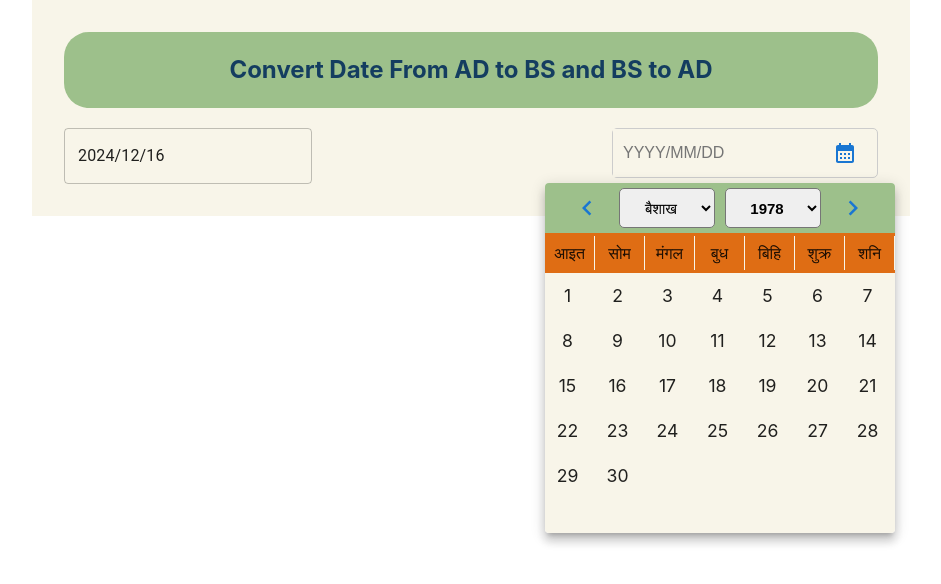
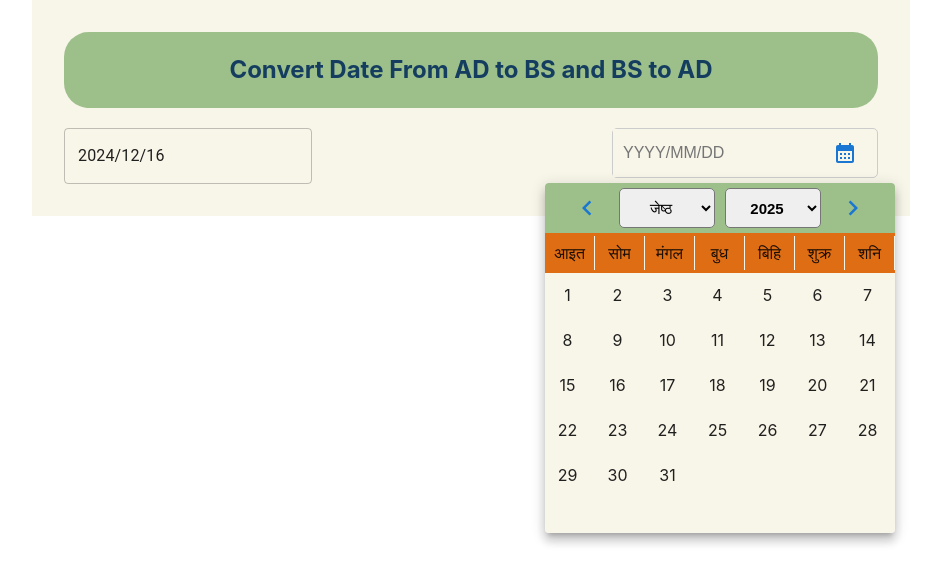
Before and after one commit to bipin-Pariyar2003/Nepali-Date-Picker, a React (Vite) app: page / in a window 1280 px wide. Both pictures are taken after a click on the button 1014 px from the left and 153 px from the top of the page. Shown: the top 584 px of the page, without its empty margins (169-1110 px from the left). Built offline with nearby package versions, Linux system fonts and the light colour scheme.

Commit message:
accessed actual days for selected yr and mnth

```diff
--- a/src/Components/DatePickerUI/index.jsx
+++ b/src/Components/DatePickerUI/index.jsx
@@ -6,23 +6,38 @@ import KeyboardArrowRightIcon from "@mui/icons-material/KeyboardArrowRight";
 import KeyboardArrowLeftIcon from "@mui/icons-material/KeyboardArrowLeft";
 import { calendar_data } from "../../assets/RNepaliCalendar/data";
 import "./index.css";
+import { useState } from "react";
+// import getDaysInMonth from "../../assets/RNepaliCalendar/index";
+import RNepaliCalendar from "../../assets/RNepaliCalendar";
+
 export default function DatePickerUI({ anchorEl, handleClose }) {
+  // creating object of RNepaliCalendar
+  const nepaliCalendar = new RNepaliCalendar();
   const open = Boolean(anchorEl);
   const id = open ? "date-picker-popover" : undefined;
+
+  //creating state for year and month
+  const [selectedMonth, setSelectedMonth] = useState(new Date().getMonth() + 1);
+  const [selectedYear, setSelectedYear] = useState(new Date().getFullYear());
   // creating static date for layout
-  const dateGatey = Array.from({ length: 30 }, (_, i) => i + 1);
-  // let [selectedMonth, setSelectedMonth] = React.useState("");
+  // const dateGatey = Array.from({ length: 30 }, (_, i) => i + 1);
+  //calculate days of month
+  console.log("selected month: ", selectedMonth);
+  console.log("selected year: ", selectedYear);
 
-  // //handling pre btn
+  const dateGatey = Array.from(
+    { length: nepaliCalendar.getDaysInMonth(selectedYear, selectedMonth) },
+    (_, i) => i + 1
+  );
 
-  // const handlePreBtn = () => {
-
-  //   setSelectedMonth(selectedMonth--);
-  // };
-  //handling next btn
-  // const handleNextBtn = () => {
-  //   setSelectedMonth(selectedMonth++);
-  // };
+  //handling date change
+  const handleYearChange = (event) => {
+    setSelectedYear(Number(event.target.value));
+  };
+  //handling month change
+  const handleMonthChange = (event) => {
+    setSelectedMonth(Number(event.target.value));
+  };
   return (
     <>
       <Popover
@@ -66,6 +81,8 @@ export default function DatePickerUI({ anchorEl, handleClose }) {
             >
               <KeyboardArrowLeftIcon sx={{ fontSize: 30 }} />
             </Button>
+
+            {/* selecting MONTH  */}
             <select
               name="months"
               id="months"
@@ -78,11 +95,13 @@ export default function DatePickerUI({ anchorEl, handleClose }) {
                 fontWeight: "bold",
                 cursor: "pointer",
               }}
+              onChange={handleMonthChange}
+              value={selectedMonth}
             >
               {np.monthName.full.map((name, index) => {
                 return (
                   <React.Fragment key={index}>
-                    <option>{name}</option>
+                    <option value={index + 1}>{name}</option>
                   </React.Fragment>
                 );
               })}
@@ -102,11 +121,13 @@ export default function DatePickerUI({ anchorEl, handleClose }) {
                 marginLeft: "10px",
                 cursor: "pointer",
               }}
+              onChange={handleYearChange}
+              value={selectedYear}
             >
               {Object.keys(calendar_data).map((year, index) => {
                 return (
                   <React.Fragment key={index}>
-                    <option value="">{year}</option>
+                    <option value={year}>{year}</option>
                   </React.Fragment>
                 );
               })}
@@ -172,11 +193,10 @@ export default function DatePickerUI({ anchorEl, handleClose }) {
                         textAlign: "center",
                         padding: "10px",
                         borderRadius: "50%",
-                        cursor: "default",
+
                         height: "25px",
                         width: "25px",
                         cursor: "pointer",
-                        fontSize: "1.1rem",
                       }}
                     >
                       {date}
--- a/src/Views/Home/index.jsx
+++ b/src/Views/Home/index.jsx
@@ -12,6 +12,7 @@ const Home = () => {
           borderRadius: "25px",
           alignItems: "center",
           justifyContent: "center",
+          cursor: "default",
         }}
       >
         <h2>Convert Date From AD to BS and BS to AD</h2>
```
Also changed, not shown: src/utils/yearConvertHandler.js (added).
